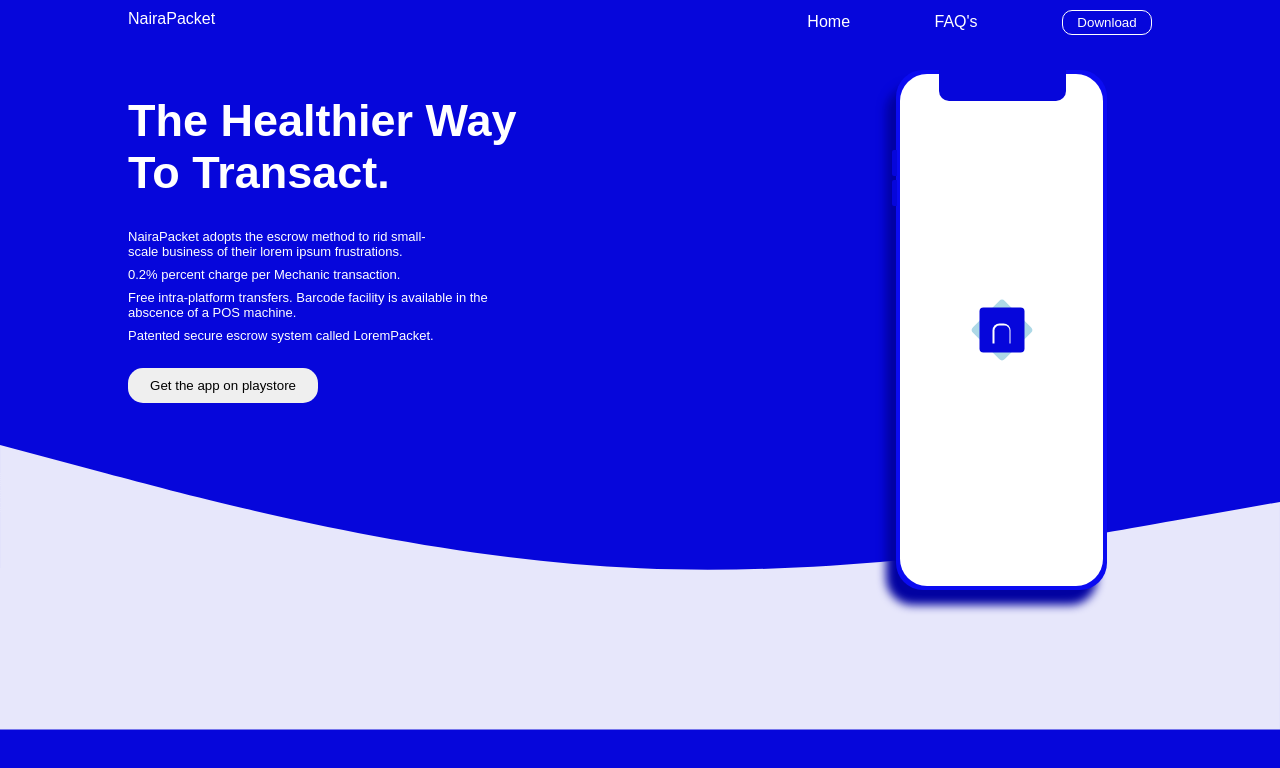
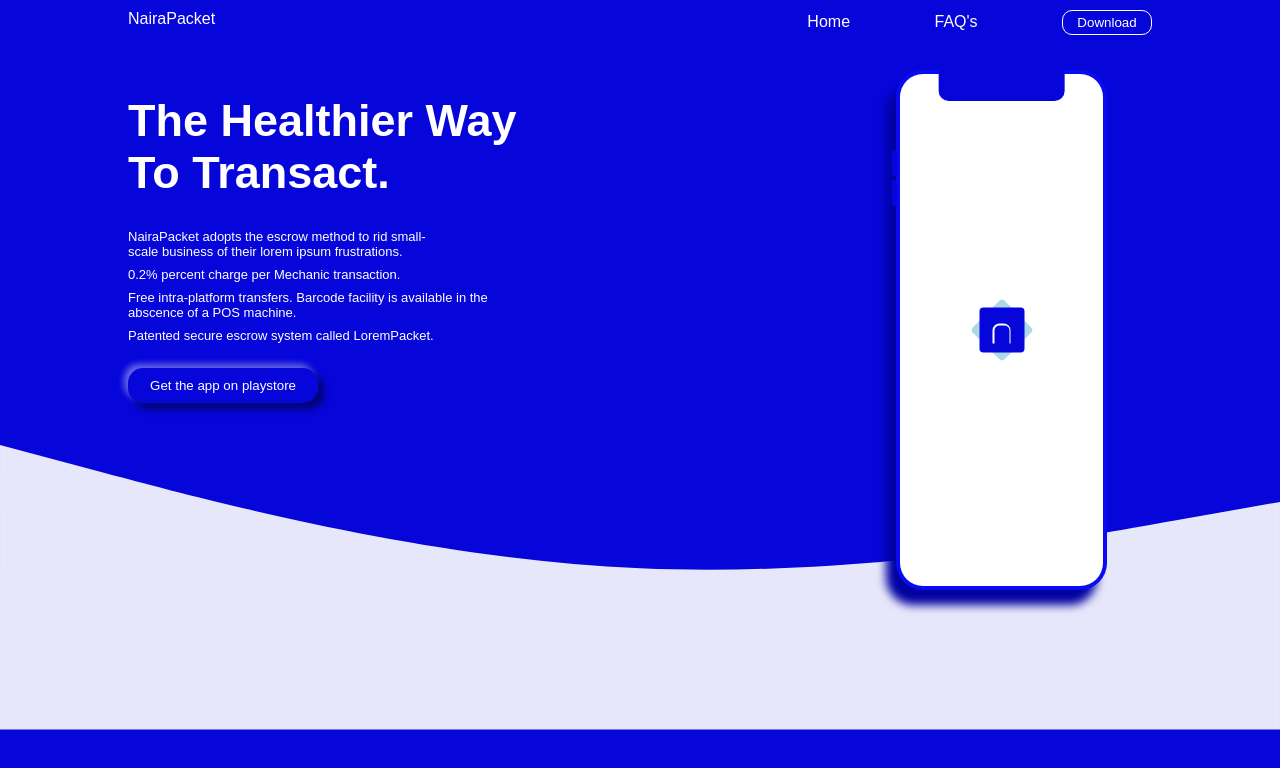
Before and after one commit to Ajsolmon/A-Simple-Design, a plain HTML site: page DSC_CONUNDRUM.html in a window 1280 px wide. Drawn offline with Linux system fonts and the light colour scheme.

Commit message:
Update DSC_CONUNDRUM.html

```diff
--- a/DSC_CONUNDRUM.html
+++ b/DSC_CONUNDRUM.html
@@ -55,6 +55,10 @@
             }
 
             #left_text button{
+                background-color: rgb(6, 6, 219);
+                color: white;
+                box-shadow: 6px 6px 8px rgba(0, 0, 0, 0.5),
+                -4px -4px 6px rgba(255, 255, 255, 0.4);
                 margin-top: 30px;
                 width: 190px;
                 height: 35px;
@@ -62,7 +66,11 @@
                 border: none;
                 outline: none;
                 padding: 0;
+            }
 
+            #left_text button:hover{
+                box-shadow: 6px 6px 8px rgba(0, 0, 0, 0.5) inset,
+                -4px -4px 6px rgba(255, 255, 255, 0.4) inset;
             }
 
 
@@ -87,7 +95,7 @@
                 width: 100%;
                 height: 100%;
                 background-color: white;
-                border-radius: 27px;
+                border-radius: 23px;
             }
 
             #top-bezel{
@@ -95,11 +103,10 @@
                 height: 6%;
                 position: absolute;
                 top: 0;
-                left: 43px;
+                left: 50%;
+                transform: translateX(-50%);
                 border-radius: 0 0 10px 10px;
                 background-color: rgb(6, 6, 219);
-                margin-right: auto;
-                margin-left: auto;
             }
 
             #button1{
```
